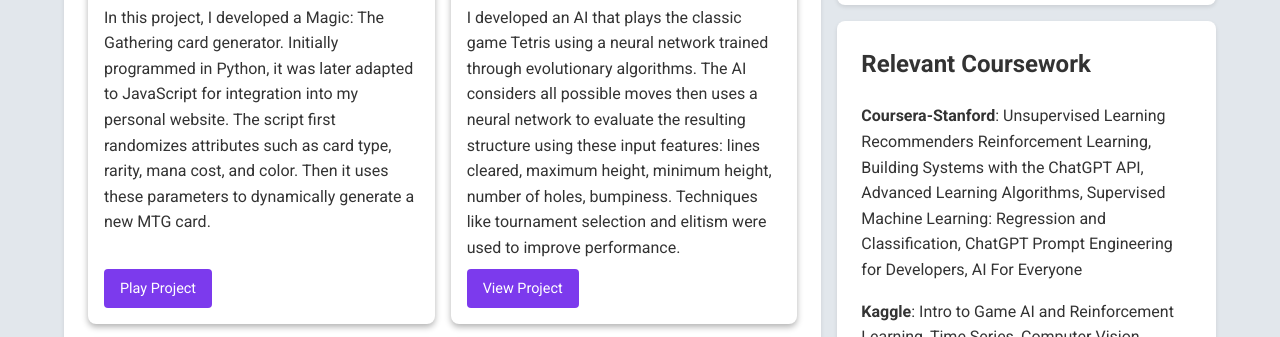
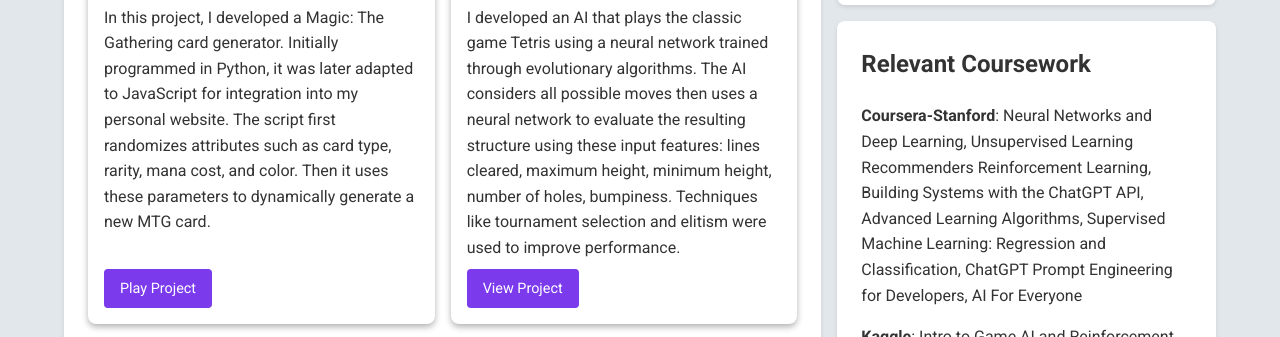
Before and after one commit to justinnguyenai/justinnguyen.ai, a website: page index.html in a window 1280 px wide. Shown: the part 957-1294 px from the top of the page. Drawn offline with Linux system fonts and the light colour scheme; grey boxes are pictures that could not be loaded.

Commit message:
updated coursework

```diff
--- a/index.html
+++ b/index.html
@@ -190,7 +190,7 @@
 
             <section id="coursework">
                 <h2>Relevant Coursework</h2>
-                <p><b>Coursera-Stanford</b>: Unsupervised Learning Recommenders Reinforcement Learning, Building Systems with the ChatGPT API, Advanced Learning Algorithms, Supervised Machine Learning: Regression and Classification, ChatGPT Prompt Engineering for Developers, AI For Everyone</p>
+                <p><b>Coursera-Stanford</b>: Neural Networks and Deep Learning, Unsupervised Learning Recommenders Reinforcement Learning, Building Systems with the ChatGPT API, Advanced Learning Algorithms, Supervised Machine Learning: Regression and Classification, ChatGPT Prompt Engineering for Developers, AI For Everyone</p>
                 <p><b>Kaggle</b>: Intro to Game AI and Reinforcement Learning, Time Series, Computer Vision, Machine Learning Explainability, Intro to AI Ethics, Data Cleaning, Intro to Deep Learning, Intro to SQL, Feature Engineering, Data Visualization, Intermediate Machine Learning, Pandas, Intro to Machine Learning, Python, Intro to Programming</p>
             </section>
         </aside>
```
